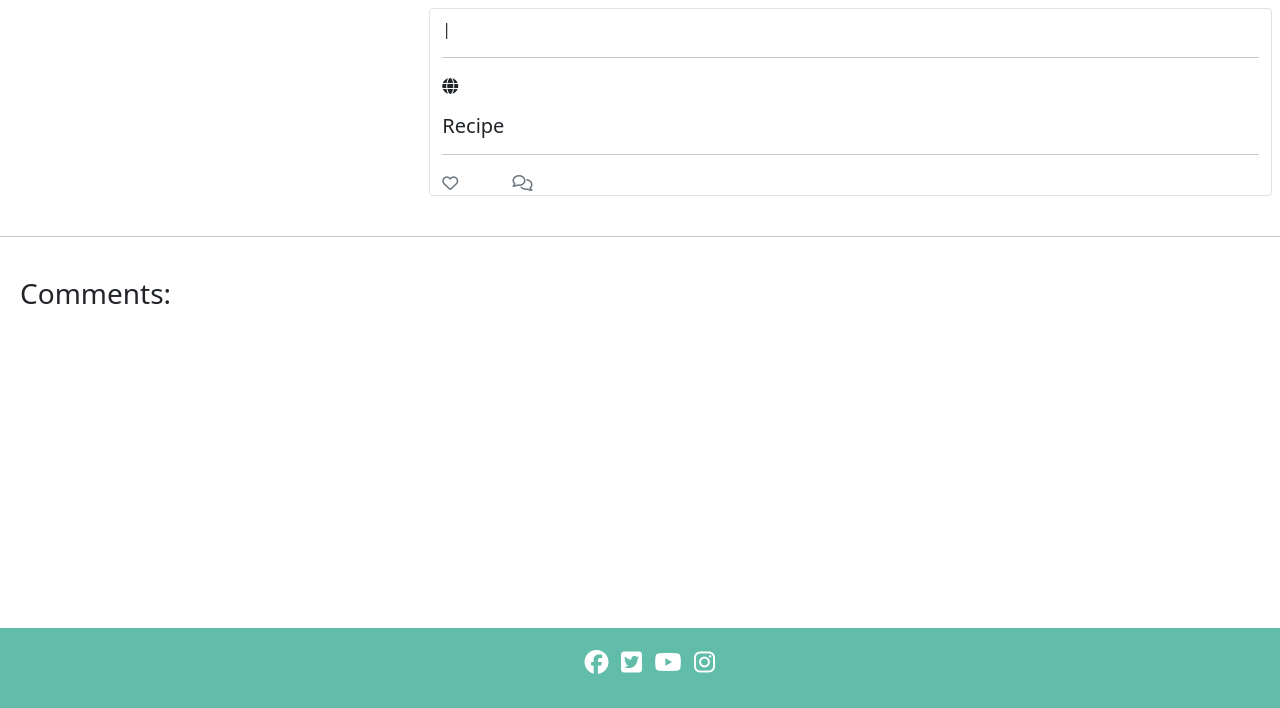
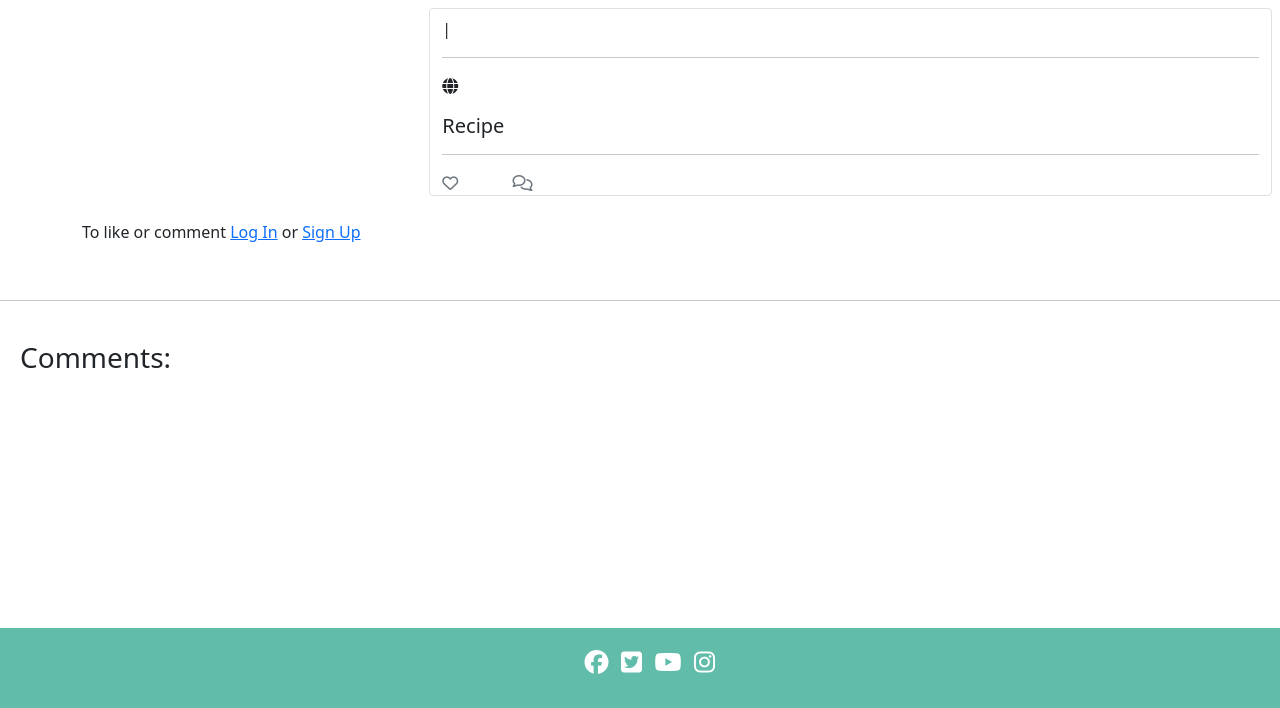
Before and after one commit to Simiine/travelling-foodie, a Django app: template templates/experience_detail.html in a window 1280 px wide. Shown: the part 92-800 px from the top of the page. Run offline with Django 3.2, Linux system fonts and the light colour scheme; the template is opened without the code that fills it, so the values that code supplies are empty; some libraries are stand-ins or nearby versions; grey boxes are pictures that could not be loaded.

Commit message:
Add section to experience detail for instructions for user to connect and interract with content

```diff
--- a/templates/experience_detail.html
+++ b/templates/experience_detail.html
@@ -53,9 +53,21 @@
     </div>
 </div>
 
+<!-- User to Log In or Sign Up to like and leave comment -->
+<div class="container mt-4">
+    <div class="row center-align">
+        <div class="col-6">
+        {% if user.is_authenticated %}
+        {% else %}
+        <p>To like or comment <a href="{% url 'account_login' %}" aria-label="Go to Login page">Log In</a> or <a href="{% url 'account_signup' %}" aria-label="Go to sign up page">Sign Up</a></p>
+        {% endif %}
+        </div>
+    </div>
+</div>
+
 <!-- Edit experience box -->
 <div class="container mt-4">
-    <div class="row edit-experience-box">
+    <div class="row center-align">
         <div class="col-6">
             {% if request.user == experience.author %}
             <h5>Manage your Experience:</h5>
```
